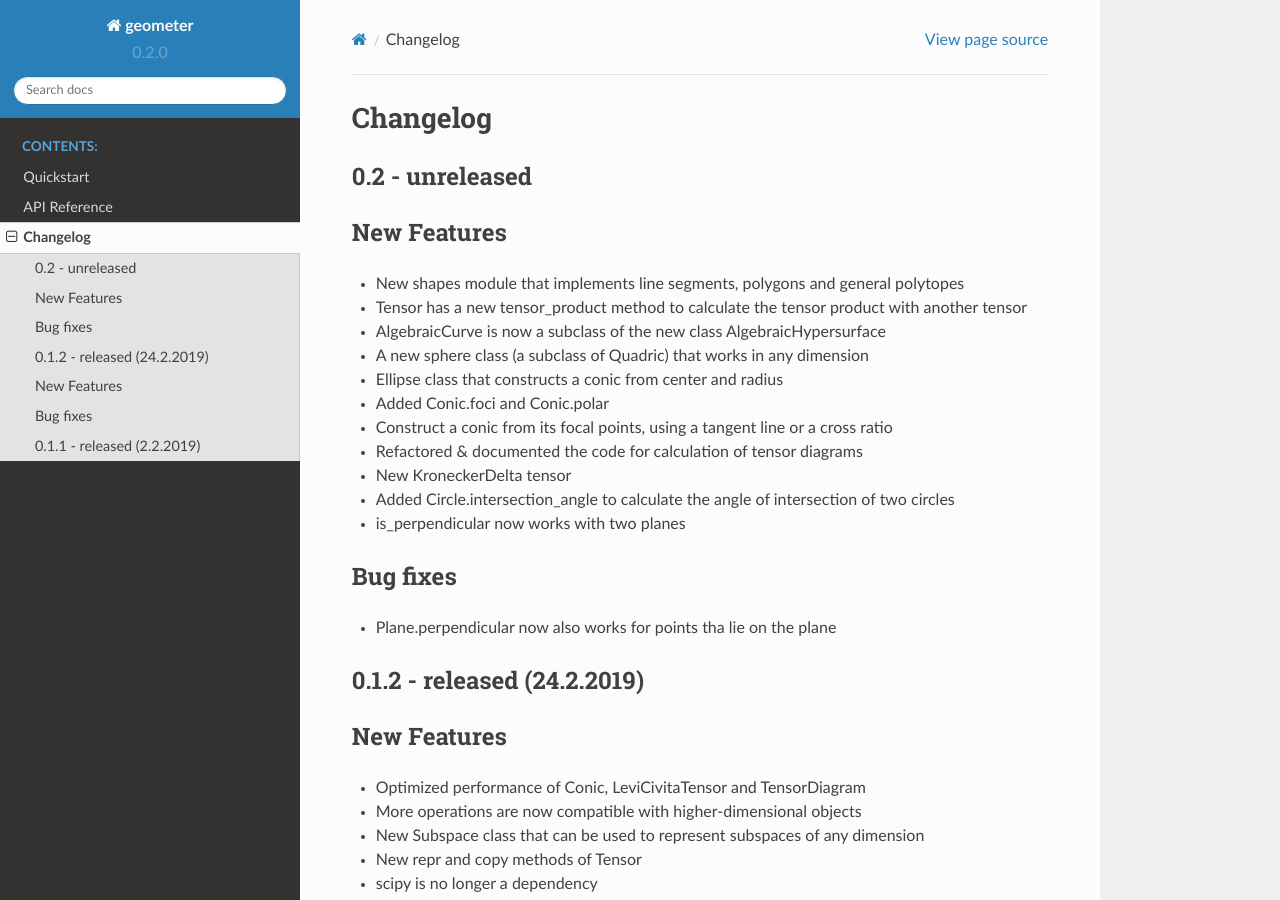
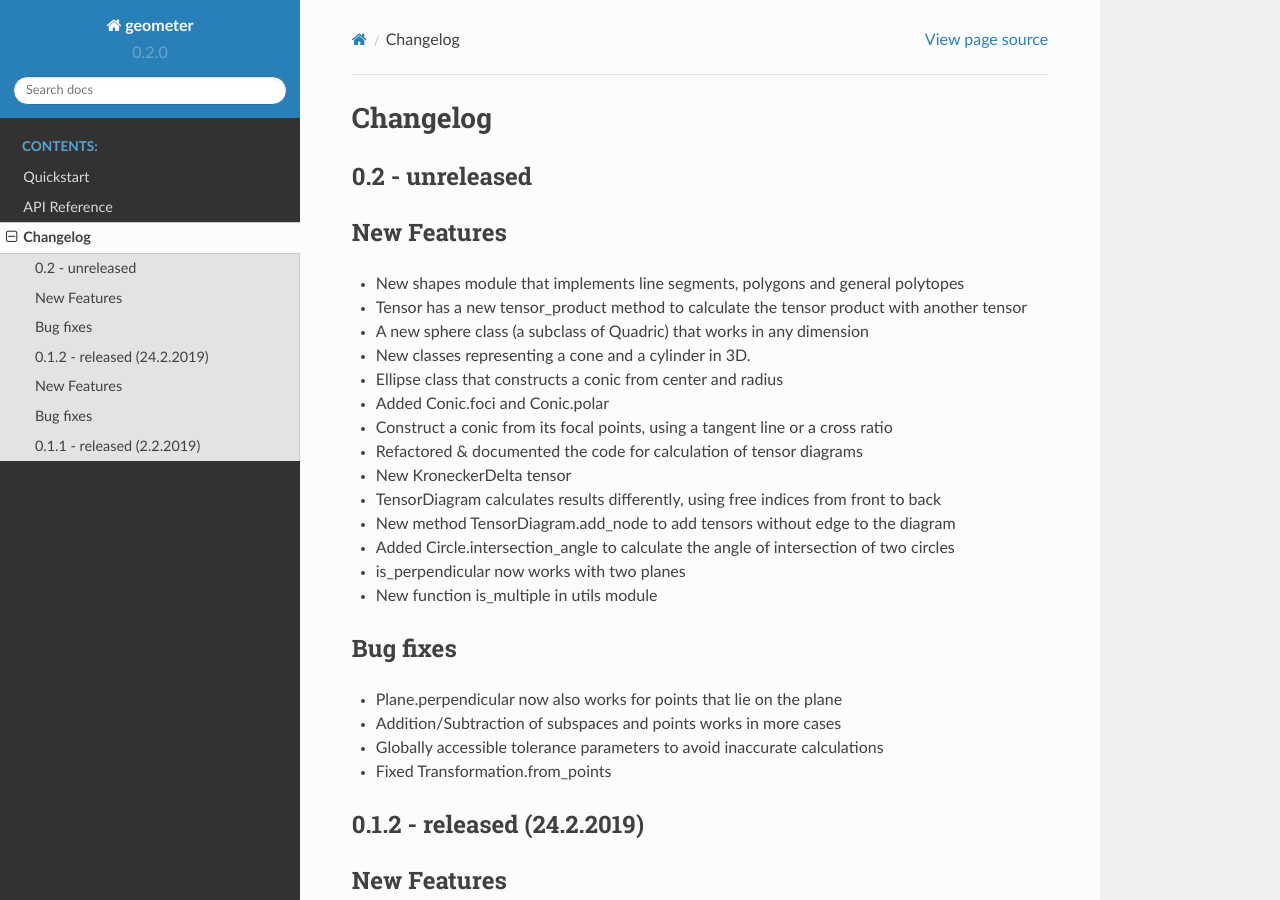
Before and after one commit to jan-mue/geometer, a Sphinx documentation site: the page built from docs/changelog.rst, in a window 1280 px wide and 900 px high. Built offline with Sphinx 7.4.7 and the Read the Docs theme 2.0.0, drawn with Linux system fonts in a browser that asks for light colours.

Commit message:
updated changelog

```diff
--- a/docs/changelog.rst
+++ b/docs/changelog.rst
@@ -10,20 +10,26 @@ New Features
 
 - New shapes module that implements line segments, polygons and general polytopes
 - Tensor has a new tensor_product method to calculate the tensor product with another tensor
-- AlgebraicCurve is now a subclass of the new class AlgebraicHypersurface
 - A new sphere class (a subclass of Quadric) that works in any dimension
+- New classes representing a cone and a cylinder in 3D.
 - Ellipse class that constructs a conic from center and radius
 - Added Conic.foci and Conic.polar
 - Construct a conic from its focal points, using a tangent line or a cross ratio
 - Refactored & documented the code for calculation of tensor diagrams
 - New KroneckerDelta tensor
+- TensorDiagram calculates results differently, using free indices from front to back
+- New method TensorDiagram.add_node to add tensors without edge to the diagram
 - Added Circle.intersection_angle to calculate the angle of intersection of two circles
 - is_perpendicular now works with two planes
+- New function is_multiple in utils module
 
 Bug fixes
 ---------
 
-- Plane.perpendicular now also works for points tha lie on the plane
+- Plane.perpendicular now also works for points that lie on the plane
+- Addition/Subtraction of subspaces and points works in more cases
+- Globally accessible tolerance parameters to avoid inaccurate calculations
+- Fixed Transformation.from_points
 
 
 0.1.2 - released (24.2.2019)
```
